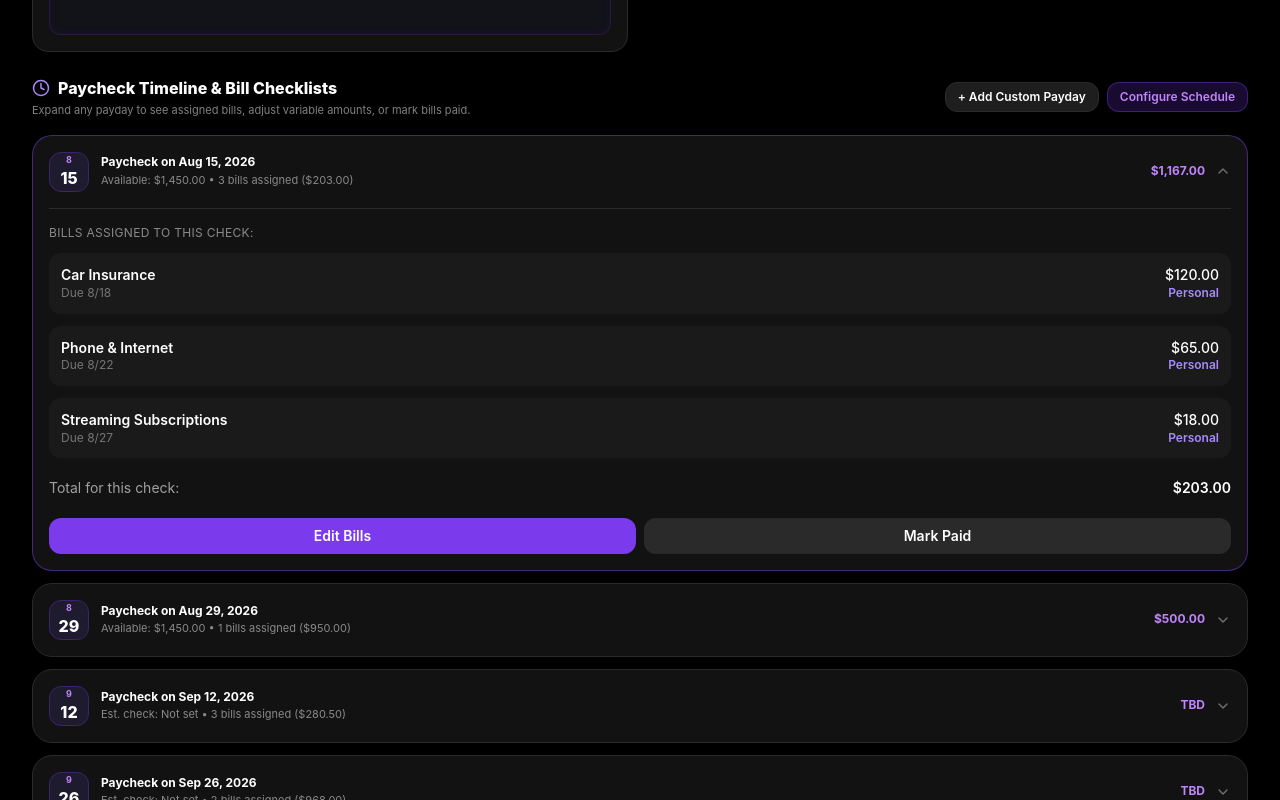
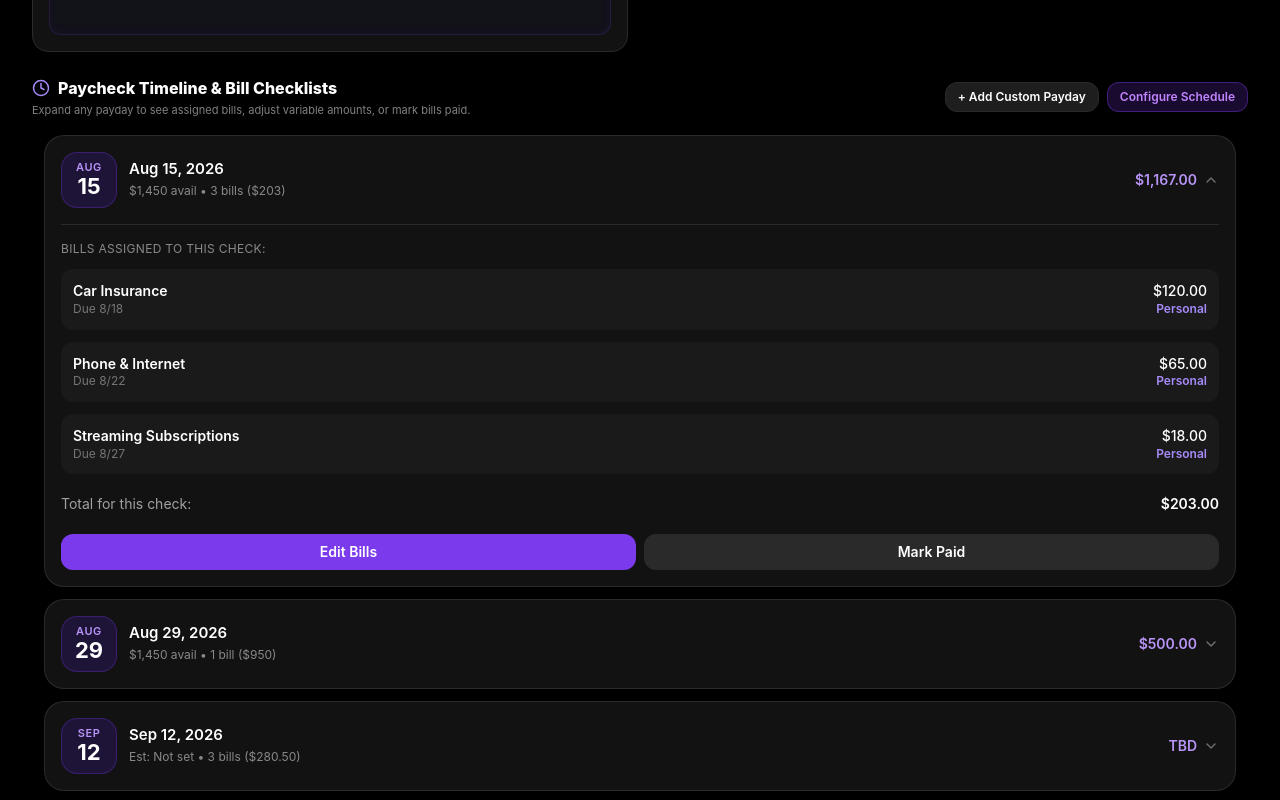
Before and after one commit to MidnightMarie9/MidnightLedger, a React (Vite) app: page / in a window 1280 px wide. Shown: the part 1540-2340 px from the top of the page. Built offline with nearby package versions, Linux system fonts and the light colour scheme.

Commit message:
feat(dashboard): improve date formatting and summary display
Refactor date parsing in DashboardView using parseISODate and update bill summary labels to show stripped currency formats and count.

```diff
--- a/src/views/DashboardView.tsx
+++ b/src/views/DashboardView.tsx
@@ -20,7 +20,7 @@ import {
   Edit3
 } from 'lucide-react';
 import { usePayday } from '../context/PaydayContext';
-import { formatDate, formatCurrency } from '../utils/dateUtils';
+import { formatDate, formatCurrency, parseISODate } from '../utils/dateUtils';
 import { PaydaySummary } from '../types';
 import { CategoryPieChart } from '../components/CategoryPieChart';
 import { getCategoryColor } from '../utils/categoryColors';
@@ -54,43 +54,50 @@ const PaycheckCard: React.FC<PaycheckCardProps> = ({
     });
   };
 
-  const month = formatDate(dateStr, 'short').split('/')[0];
-  const day = String(dateStr || '').split('-')[2] || '';
+  const parsedDate = parseISODate(dateStr);
+  const monthAbbr = parsedDate.toLocaleDateString('en-US', { month: 'short' }).toUpperCase();
+  const day = String(parsedDate.getDate());
+
+  const availStr = hasAmt ? `${formatCurrency(summaryItem.totalAvailable).replace(/\.00$/, '')} avail` : 'Est: Not set';
+  const billsTotalStr = formatCurrency(summaryItem.totalBills).replace(/\.00$/, '');
+  const billsCount = summaryItem.assignedBills.length;
 
   return (
     <div
       onClick={() => setIsOpen(!isOpen)}
-      className={`rounded-[20px] bg-[#121212] border border-[#2A2A2A] p-4 mb-3 w-full cursor-pointer select-none shadow-md transition-all min-h-0 ${
+      className={`rounded-[20px] bg-[#121212] border border-white/10 p-4 mb-3 w-full cursor-pointer select-none shadow-md transition-all min-h-0 ${
         isOpen ? 'overflow-visible border-[#7C3AED]/50' : 'overflow-hidden hover:border-violet-500/40'
       }`}
     >
-      <div className="flex items-center justify-between gap-3 leading-[1.4]">
-        <div className="flex items-center gap-3 leading-[1.4]">
-          {/* Purple Date Badge (8/29) */}
-          <div className="w-10 h-10 rounded-xl bg-[#1E1B2E] border border-[#3B236E] text-[#A78BFA] flex flex-col items-center justify-center font-bold shrink-0">
-            <span className="text-[9px] uppercase font-bold text-[#C084FC] leading-[1.4]">
-              {month}
-            </span>
-            <span className="text-base font-extrabold text-white leading-[1.4]">
-              {day}
-            </span>
+      <div className="flex gap-3 items-center justify-between w-full overflow-hidden leading-[1.4]">
+        {/* Left badge = fixed 56px, don't shrink */}
+        <div className="flex flex-col items-center justify-center bg-[#1E1438] border border-[#7C3AED]/30 rounded-2xl w-[56px] h-[56px] shrink-0 leading-[1.4]">
+          <span className="text-[11px] text-[#B794F6] font-semibold uppercase tracking-wider leading-none mb-0.5">
+            {monthAbbr}
+          </span>
+          <span className="text-[22px] text-white font-bold leading-none">
+            {day}
+          </span>
+        </div>
+
+        {/* Middle content = flex-1 min-w-0 */}
+        <div className="flex-1 min-w-0 leading-[1.4]">
+          {/* Title: shortened to Date e.g. "Aug 15, 2026" */}
+          <div className="text-[15px] font-semibold text-white leading-tight truncate">
+            {formatDate(dateStr, 'medium')}
           </div>
-
-          <div className="leading-[1.4]">
-            <span className="text-xs font-bold text-white block leading-[1.4]">
-              Paycheck on {formatDate(dateStr, 'medium')}
-            </span>
-            <span className="text-[11px] text-white/50 block mt-0.5 leading-[1.4]">
-              {hasAmt ? `Available: ${formatCurrency(summaryItem.totalAvailable)}` : 'Est. check: Not set'} • {summaryItem.assignedBills.length} bills assigned ({formatCurrency(summaryItem.totalBills)})
-            </span>
+          {/* Subtitle: shortened and responsive */}
+          <div className="text-[12px] text-white/50 leading-[1.3] mt-1 break-words line-clamp-2">
+            {availStr} • {billsCount} bill{billsCount === 1 ? '' : 's'} ({billsTotalStr})
           </div>
         </div>
 
-        <div className="flex items-center gap-2.5 shrink-0 leading-[1.4]">
-          <span className="text-xs font-bold text-[#C084FC] leading-[1.4]">
+        {/* Right amount = fixed, text-right, shrink-0 */}
+        <div className="text-right shrink-0 flex items-center gap-1.5 leading-[1.4]">
+          <span className="text-[14px] text-[#B794F6] font-semibold leading-[1.4]">
             {hasAmt && summaryItem.leftOver !== null ? formatCurrency(summaryItem.leftOver) : 'TBD'}
           </span>
-          <ChevronDown className={`w-4 h-4 text-white/40 transition-transform duration-200 ${isOpen ? 'rotate-180' : ''}`} />
+          <ChevronDown className={`w-4 h-4 text-white/40 transition-transform duration-200 shrink-0 ${isOpen ? 'rotate-180' : ''}`} />
         </div>
       </div>
 
@@ -746,7 +753,7 @@ export const DashboardView: React.FC<DashboardViewProps> = ({
           </div>
         </div>
 
-        <div className="space-y-3.5">
+        <div className="space-y-3.5 px-3 overflow-x-hidden">
           {summaries.map((summaryItem) => (
             <PaycheckCard
               key={summaryItem.payday.date}
```
